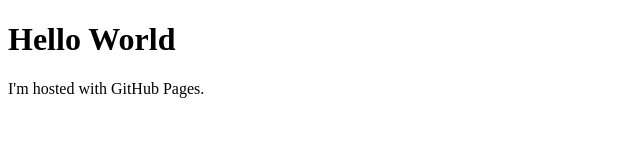
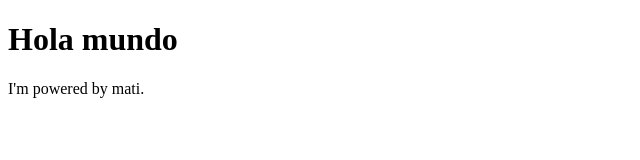
Before and after one commit to mvalenzuela/mvalenzuela.github.io, a plain HTML site: page index.html in a window 1280 px wide. Shown: the whole page, without its empty margins (0-640 px from the left). Drawn offline with Linux system fonts and the light colour scheme.

Commit message:
second commit

```diff
--- a/index.html
+++ b/index.html
@@ -1,7 +1,7 @@
 <!DOCTYPE html>
 <html>
 <body>
-<h1>Hello World</h1>
-<p>I'm hosted with GitHub Pages.</p>
+<h1>Hola mundo</h1>
+<p>I'm powered by mati.</p>
 </body>
 </html>
```
